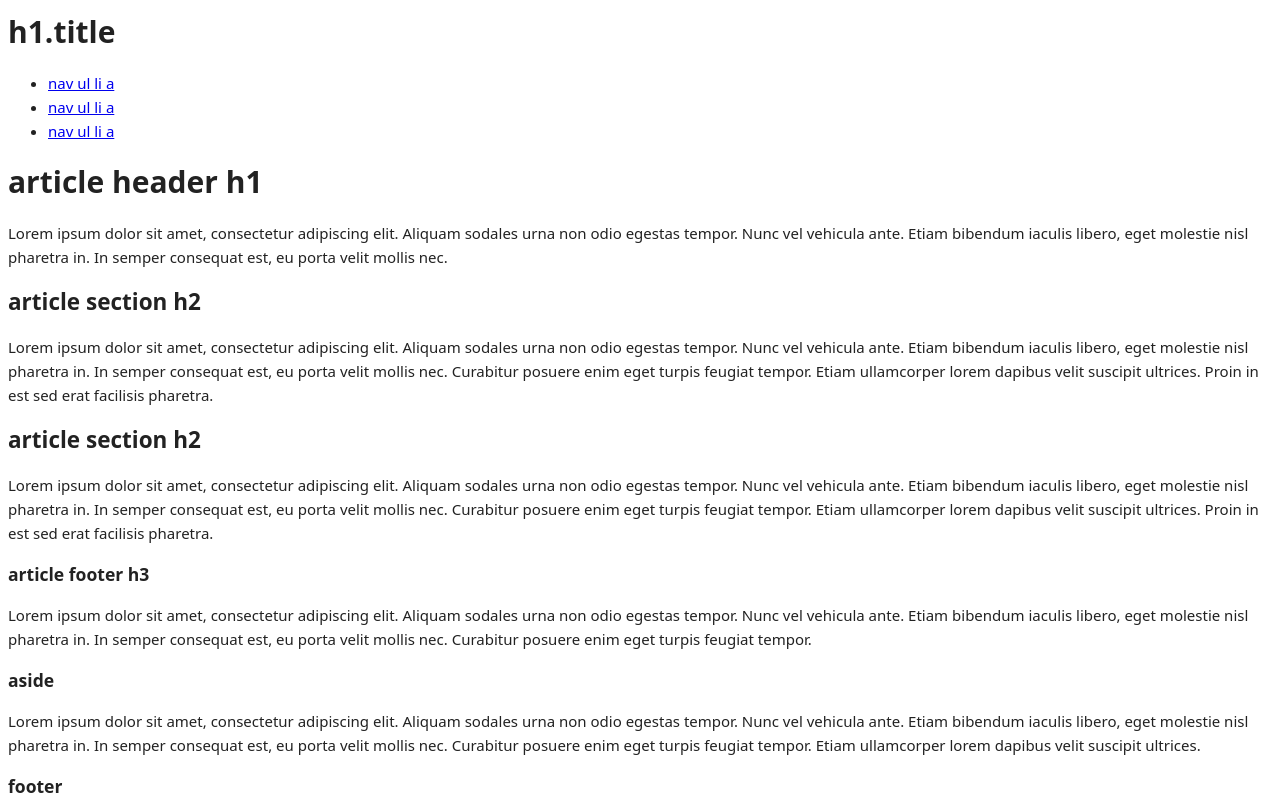
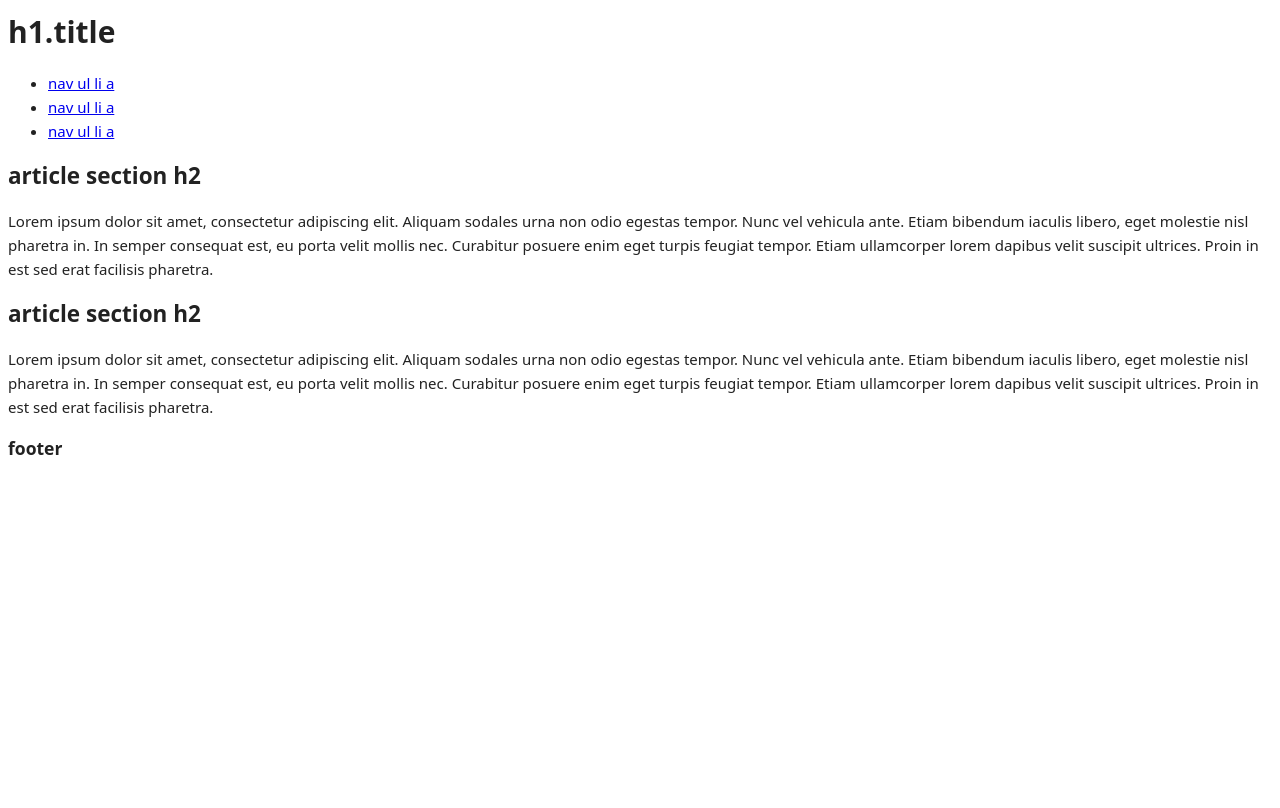
Before and after one commit to spaetsch/DBDW, a plain HTML site: page index.html in a window 1280 px wide. Drawn offline with nearby package versions, Linux system fonts and the light colour scheme.

Commit message:
Reconfigure sections of index.html

```diff
--- a/index.html
+++ b/index.html
@@ -6,14 +6,10 @@
       <title></title>
       <meta name="description" content="">
       <meta name="viewport" content="width=device-width, initial-scale=1">
-
       <link rel="stylesheet" href="css/application.css">
-
       <script src="js/vendor/modernizr-2.8.3-respond-1.4.2.min.js"></script>
     </head>
     <body>
-
-        <div class="header-container">
       <header class="wrapper clearfix">
         <h1 class="title">h1.title</h1>
         <nav>
@@ -24,16 +20,8 @@
           </ul>
         </nav>
       </header>
-        </div>
 
-        <div class="main-container">
-            <div class="main wrapper clearfix">
-
-                <article>
-                    <header>
-                        <h1>article header h1</h1>
-                        <p>Lorem ipsum dolor sit amet, consectetur adipiscing elit. Aliquam sodales urna non odio egestas tempor. Nunc vel vehicula ante. Etiam bibendum iaculis libero, eget molestie nisl pharetra in. In semper consequat est, eu porta velit mollis nec.</p>
-                    </header>
+      <main>
         <section>
           <h2>article section h2</h2>
           <p>Lorem ipsum dolor sit amet, consectetur adipiscing elit. Aliquam sodales urna non odio egestas tempor. Nunc vel vehicula ante. Etiam bibendum iaculis libero, eget molestie nisl pharetra in. In semper consequat est, eu porta velit mollis nec. Curabitur posuere enim eget turpis feugiat tempor. Etiam ullamcorper lorem dapibus velit suscipit ultrices. Proin in est sed erat facilisis pharetra.</p>
@@ -42,25 +30,11 @@
           <h2>article section h2</h2>
           <p>Lorem ipsum dolor sit amet, consectetur adipiscing elit. Aliquam sodales urna non odio egestas tempor. Nunc vel vehicula ante. Etiam bibendum iaculis libero, eget molestie nisl pharetra in. In semper consequat est, eu porta velit mollis nec. Curabitur posuere enim eget turpis feugiat tempor. Etiam ullamcorper lorem dapibus velit suscipit ultrices. Proin in est sed erat facilisis pharetra.</p>
         </section>
-                    <footer>
-                        <h3>article footer h3</h3>
-                        <p>Lorem ipsum dolor sit amet, consectetur adipiscing elit. Aliquam sodales urna non odio egestas tempor. Nunc vel vehicula ante. Etiam bibendum iaculis libero, eget molestie nisl pharetra in. In semper consequat est, eu porta velit mollis nec. Curabitur posuere enim eget turpis feugiat tempor.</p>
-                    </footer>
-                </article>
+      </main>
 
-                <aside>
-                    <h3>aside</h3>
-                    <p>Lorem ipsum dolor sit amet, consectetur adipiscing elit. Aliquam sodales urna non odio egestas tempor. Nunc vel vehicula ante. Etiam bibendum iaculis libero, eget molestie nisl pharetra in. In semper consequat est, eu porta velit mollis nec. Curabitur posuere enim eget turpis feugiat tempor. Etiam ullamcorper lorem dapibus velit suscipit ultrices.</p>
-                </aside>
-
-            </div> <!-- #main -->
-        </div> <!-- #main-container -->
-
-        <div class="footer-container">
       <footer class="wrapper">
           <h3>footer</h3>
       </footer>
-        </div>
 
       <script src="//ajax.googleapis.com/ajax/libs/jquery/1.11.2/jquery.min.js"></script>
       <script>window.jQuery || document.write('<script src="js/vendor/jquery-1.11.2.min.js"><\/script>')</script>
```
Lines whose indentation alone changed are shown as unchanged.
